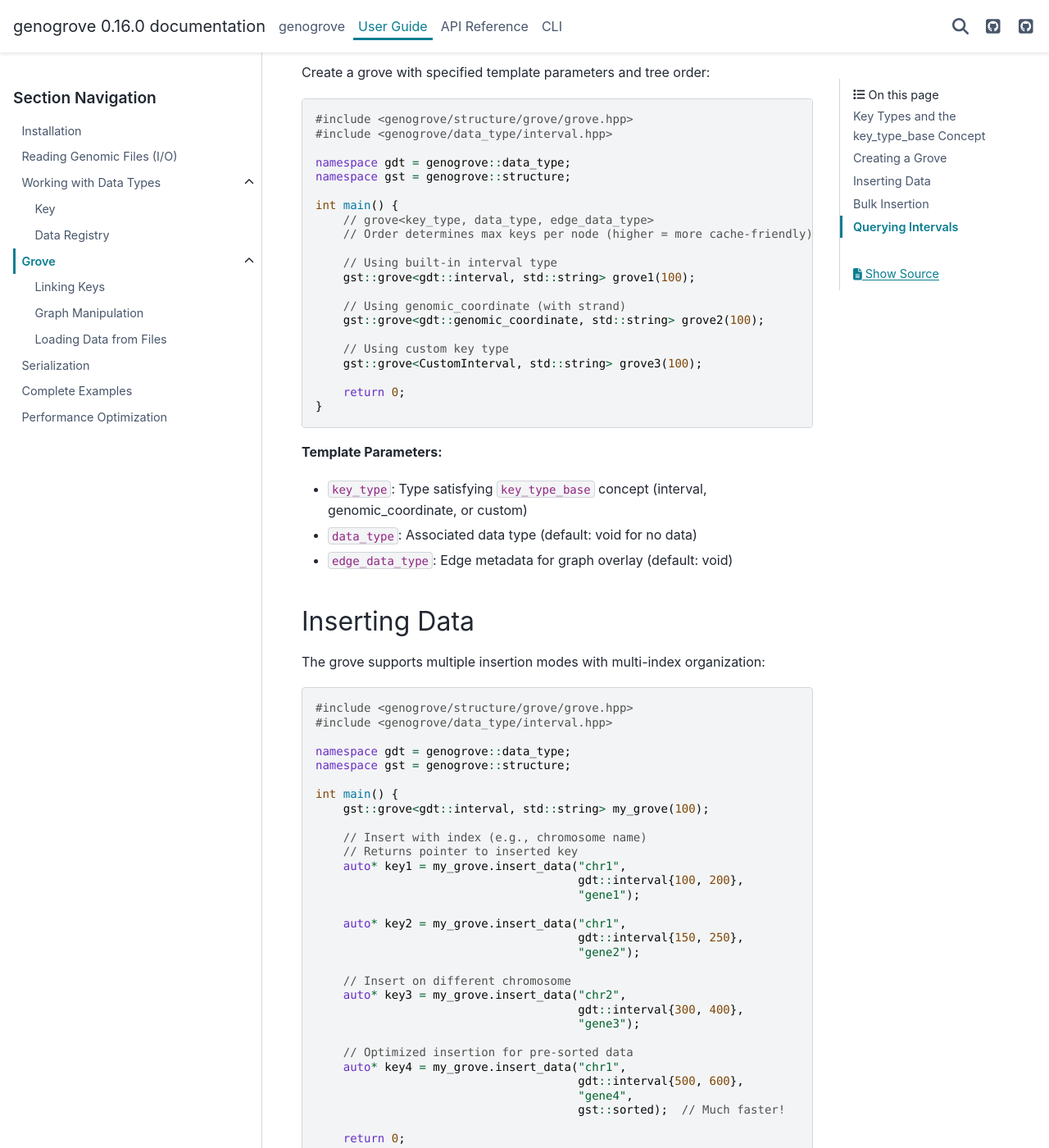
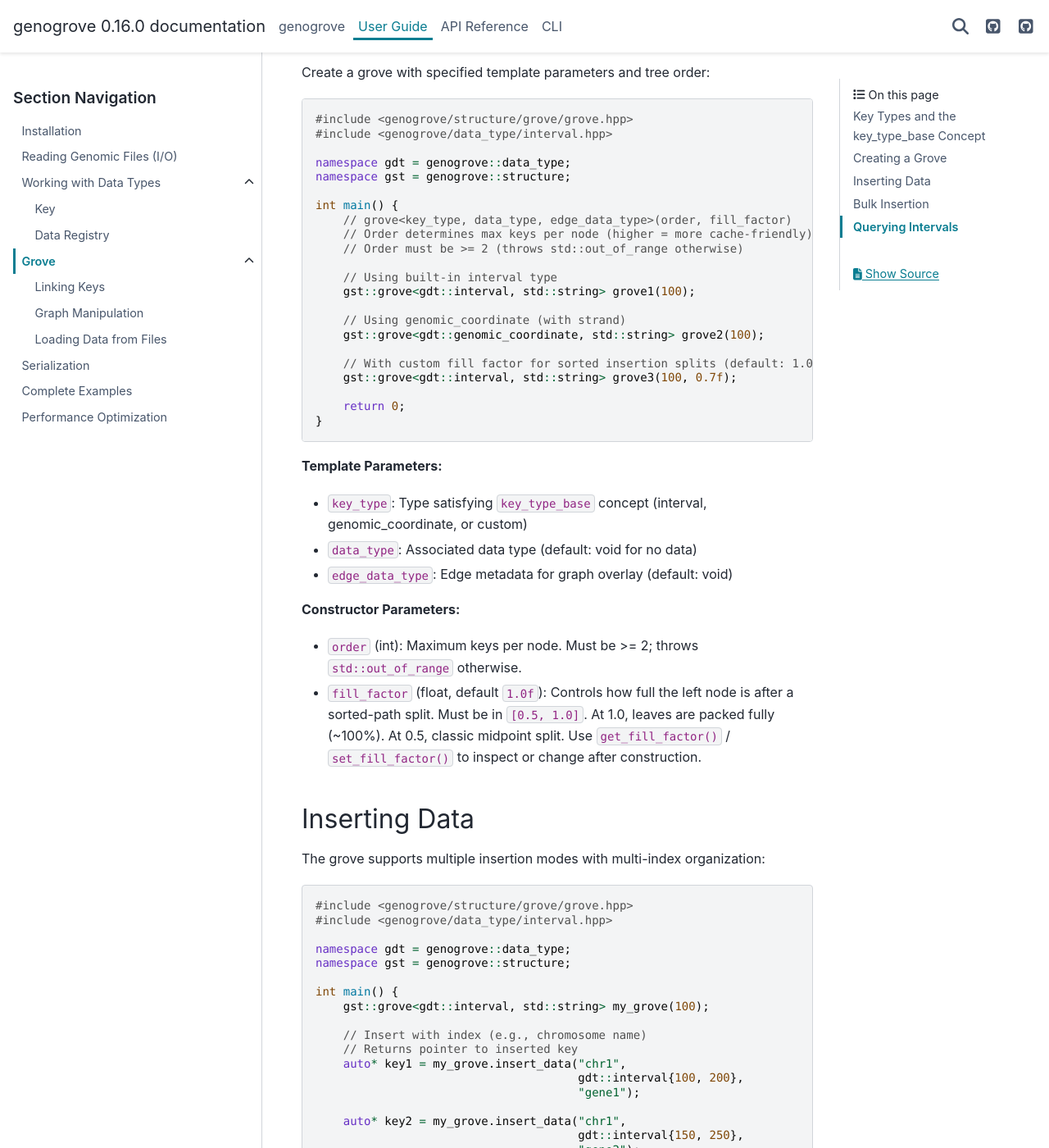
Before and after one commit to genogrove/docs, a Sphinx documentation site: the page built from source/guide/grove/grove.md, in a window 1280 px wide and 1400 px high, scrolled down 2043 px. Shown: the whole window at 82% size. Built offline with Sphinx 7.4.7 and the PyData theme 0.15.4, drawn with Linux system fonts in a browser that asks for light colours.

Commit message:
Document grove constructor validation, fill_factor, and deserialization errors
- Constructor order must be >= 2 (throws std::out_of_range)
- New fill_factor parameter controls sorted-path split behavior
- Documented fill_factor getter/setter and valid range [0.5, 1.0]
- Deserialization now throws on corrupt/truncated streams with
  B+ tree invariant validation
- fill_factor is persisted in serialized format

Note: transparent hashing (#57) affects get_root_nodes/set_root_nodes
which are not currently documented in the user guide.

Co-Authored-By: Claude Opus 4.6 <noreply@anthropic.com>

```diff
--- a/source/guide/grove/grove.md
+++ b/source/guide/grove/grove.md
@@ -92,8 +92,9 @@ namespace gdt = genogrove::data_type;
 namespace gst = genogrove::structure;
 
 int main() {
-    // grove<key_type, data_type, edge_data_type>
+    // grove<key_type, data_type, edge_data_type>(order, fill_factor)
     // Order determines max keys per node (higher = more cache-friendly)
+    // Order must be >= 2 (throws std::out_of_range otherwise)
 
     // Using built-in interval type
     gst::grove<gdt::interval, std::string> grove1(100);
@@ -101,8 +102,8 @@ int main() {
     // Using genomic_coordinate (with strand)
     gst::grove<gdt::genomic_coordinate, std::string> grove2(100);
 
-    // Using custom key type
-    gst::grove<CustomInterval, std::string> grove3(100);
+    // With custom fill factor for sorted insertion splits (default: 1.0)
+    gst::grove<gdt::interval, std::string> grove3(100, 0.7f);
 
     return 0;
 }
@@ -113,6 +114,11 @@ int main() {
 - `key_type`: Type satisfying `key_type_base` concept (interval, genomic_coordinate, or custom)
 - `data_type`: Associated data type (default: void for no data)
 - `edge_data_type`: Edge metadata for graph overlay (default: void)
+
+**Constructor Parameters:**
+
+- `order` (int): Maximum keys per node. Must be >= 2; throws `std::out_of_range` otherwise.
+- `fill_factor` (float, default `1.0f`): Controls how full the left node is after a sorted-path split. Must be in `[0.5, 1.0]`. At 1.0, leaves are packed fully (~100%). At 0.5, classic midpoint split. Use `get_fill_factor()` / `set_fill_factor()` to inspect or change after construction.
 
 ## Inserting Data
 
```
Also changed, not shown: source/guide/serialization.md (+3 -1 lines).
